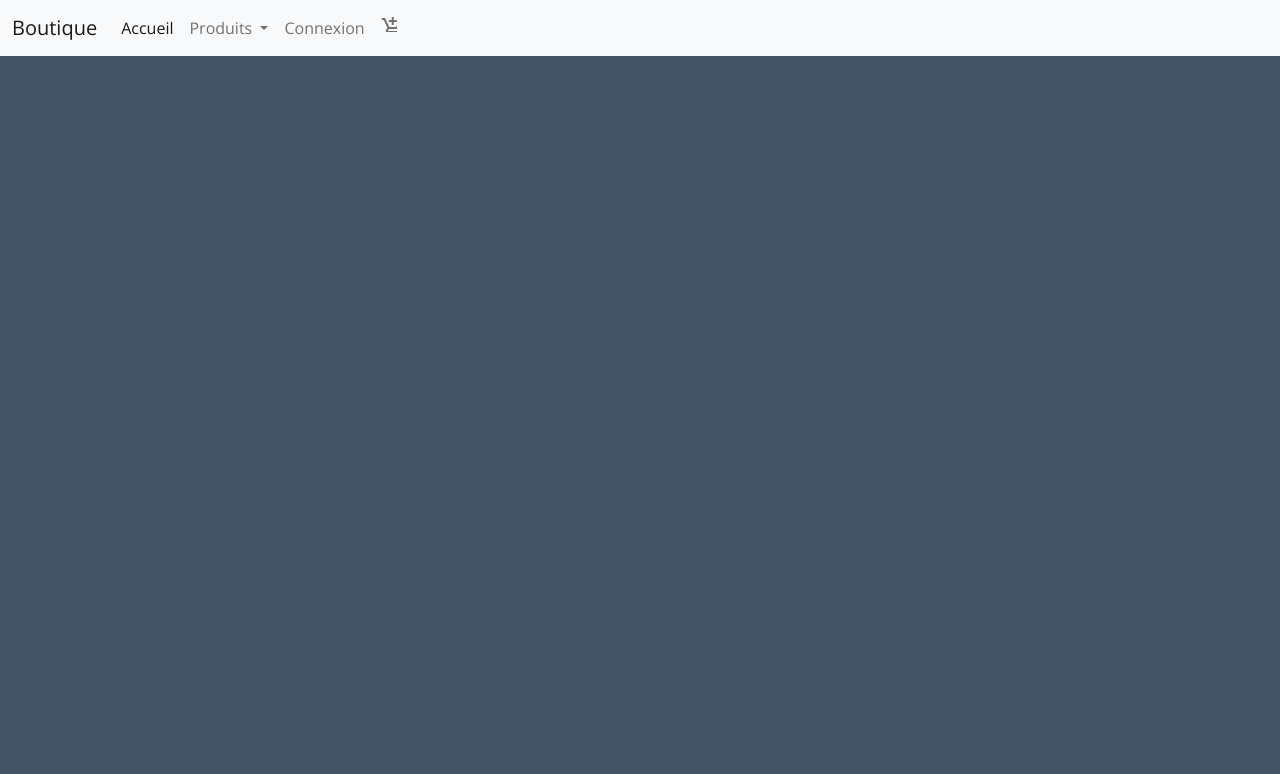
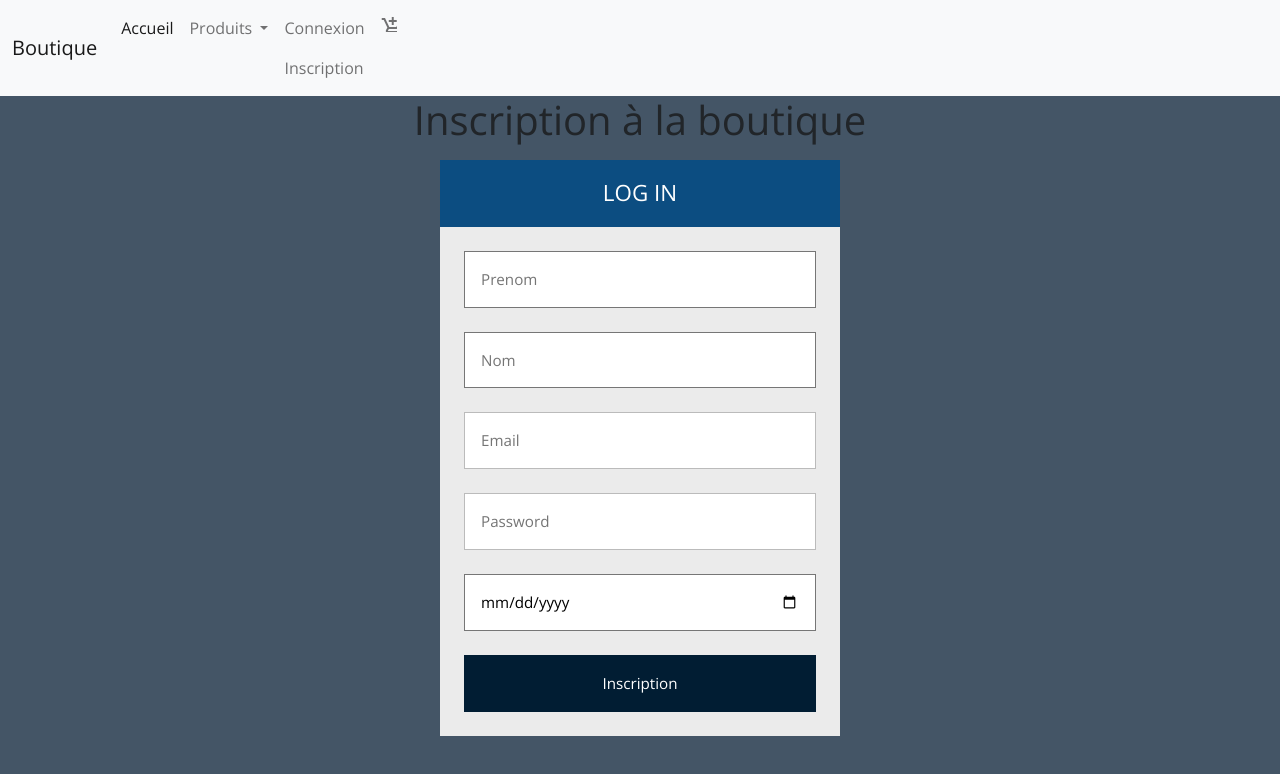
Before and after one commit to projet-asi-2022/project, an Angular app in the folder front/: page /inscription in a window 1280 px wide. Before the commit this address led to /. Shown: the top 774 px of the page. Built offline with nearby package versions, Linux system fonts and the light colour scheme.

Commit message:
Register module and page

```diff
--- a/front/src/app/app-routing.module.ts
+++ b/front/src/app/app-routing.module.ts
@@ -8,6 +8,7 @@ import { UserDetailsComponent } from './components/user-articles/details/details
 import { UserListComponent } from './components/user-articles/list/list.component';
 
 import { ConnexionComponent } from './auth/connexion/connexion.component';
+import { RegisterComponent } from './auth/register/register.component';
 import { AdminComponent } from './admin/admin.component';
 import { AuthGuard } from './auth.guard';
 import { PanierComponent } from './Pages/panier/panier.component';
@@ -15,6 +16,7 @@ import { PanierComponent } from './Pages/panier/panier.component';
 const routes: Routes = [
   { path: '', component: HomeComponent },
   { path: 'connexion', component: ConnexionComponent },
+  { path: 'inscription', component: RegisterComponent },
   { path: 'admin', component: AdminComponent, canActivate: [AuthGuard] },
   { path: 'panier', component: PanierComponent },
 
--- a/front/src/app/auth/auth.module.ts
+++ b/front/src/app/auth/auth.module.ts
@@ -1,13 +1,13 @@
 import { NgModule } from '@angular/core';
 import { CommonModule } from '@angular/common';
 import { ConnexionComponent } from './connexion/connexion.component';
-//import { AuthComponent } from './auth.component';
+import { RegisterComponent } from './register/register.component';
 import { FormsModule, ReactiveFormsModule } from '@angular/forms';
 
 @NgModule({
   declarations: [
     ConnexionComponent,
-    //    AuthComponent,
+    RegisterComponent
   ],
   imports: [
     CommonModule,
--- a/front/src/app/auth/connexion/connexion.component.html
+++ b/front/src/app/auth/connexion/connexion.component.html
@@ -1,46 +1,25 @@
-<!--<form #connexionForm="ngForm" (ngSubmit)="connexion(connexionForm)">
-  <div class="row mb—3" style="width: 569px">
-    <label for="inputEmai13" class="col-sm—2 col—formrlabel">Email</label>
-    <div class="col—sm—1a">
-      <input type="email" class="form-control" id="inputEmai13" name="email" #email="ngModel" ngModel email required>
-      <div class="alert alert—danger" *ngIf="formControls['email'].errors?.['required'] && formControls['touched']" role="alert">
-        Email required!
-      </div>
-    </div>
-  </div>
-  <div class="row mb—3" style="width: 500px">
-    <label for="inputPassword3" class="col—sm—2 col—form-label">Password</label>
-    <div class="col—sm—1a">
-      <input type="password" class="form—C0ntrol" id="inputPassword3" name="pass" #pass="ngModel" ngModel required minlength="8">
-      <div Class="alert alert—danger" *ngIF="messageError" role="alert">
-        {{messageError}}
-      </div>
-      <div class="alert alert—danger" *ngIF="pass.errors?.mimlength && pass.touched" role="alert">
-        minlength required!
-      </div>
-    </div>
-  </div>
-  <button type="submit" class="btn btn—primary" [disabled]="formControls['invalid']">Log in</button>
-</form>
--->
+
 <h1 style="text-align:center">
-  Angular 10 Auth Example
+  Connexion à la boutique
 </h1>
 <div class="login">
   <h2 class="login-header">Log in</h2>
   <form [formGroup]="loginForm" class="login-container" (ngSubmit)="connexion()">
+
     <p [ngClass]="{ 'has-error': isSubmitted && formControls['email'].errors }">
       <input type="email" placeholder="Email" formControlName="email">
     </p>
     <div *ngIf="isSubmitted && formControls['email'].errors" class="help-block">
       <div *ngIf="formControls['email'].errors?.['required']">Email is required</div>
     </div>
+
     <p [ngClass]="{ 'has-error': isSubmitted && formControls['password'].errors }">
       <input type="password" placeholder="Password" formControlName="password">
     </p>
     <div *ngIf="isSubmitted && formControls['password'].errors" class="help-block">
       <div *ngIf="formControls['password'].errors?.['required']">Password is required</div>
     </div>
+
     <p>
       <input type="submit" value="Log in">
     </p>
--- /dev/null
+++ b/front/src/app/auth/register/register.component.css
@@ -0,0 +1,87 @@
+/* 'Open Sans' font from Google Fonts */
+@import url(https://fonts.googleapis.com/css?family=Open+Sans:400,700);
+
+
+.login {
+  width: 400px;
+  margin: 16px auto;
+  font-size: 16px;
+}
+
+.login-header,
+.login p {
+  margin-top: 0;
+  margin-bottom: 0;
+}
+
+.login-triangle {
+  width: 0;
+  margin-right: auto;
+  margin-left: auto;
+  border: 12px solid transparent;
+  border-bottom-color: rgb(15, 66, 107);
+}
+
+.login-header {
+  background: rgb(12, 77, 129);
+  padding: 20px;
+  font-size: 1.4em;
+  font-weight: normal;
+  text-align: center;
+  text-transform: uppercase;
+  color: #fff;
+}
+
+.login-container {
+  background: #ebebeb;
+  padding: 12px;
+}
+
+.login p {
+  padding: 12px;
+}
+
+.login input {
+  box-sizing: border-box;
+  display: block;
+  width: 100%;
+  border-width: 1px;
+  border-style: solid;
+  padding: 16px;
+  outline: 0;
+  font-family: inherit;
+  font-size: 0.95em;
+}
+
+.login input[type="email"],
+.login input[type="password"] {
+  background: #fff;
+  border-color: #bbb;
+  color: #555;
+}
+
+.login input[type="email"]:focus,
+.login input[type="password"]:focus {
+  border-color: #888;
+}
+
+.login input[type="submit"] {
+  background: rgb(1, 29, 51);
+  border-color: transparent;
+  color: #fff;
+  cursor: pointer;
+}
+
+.login input[type="submit"]:hover {
+  background: #17c;
+}
+
+.login input[type="submit"]:focus {
+  border-color: #05a;
+}
+
+.has-error input[type="email"],
+.has-error input[type="password"] {
+    border-color: rgb(216, 12, 12);
+    color: rgb(230, 14, 14);
+}
--- /dev/null
+++ b/front/src/app/auth/register/register.component.html
@@ -0,0 +1,48 @@
+
+<h1 style="text-align:center">
+  Inscription à la boutique
+</h1>
+<div class="login">
+  <h2 class="login-header">Log in</h2>
+  <form [formGroup]="loginForm" class="login-container" (ngSubmit)="register()">
+
+    <p [ngClass]="{ 'has-error': isSubmitted && formControls['prenom'].errors }">
+      <input type="text" placeholder="Prenom" formControlName="prenom">
+    </p>
+    <div *ngIf="isSubmitted && formControls['prenom'].errors" class="help-block">
+      <div *ngIf="formControls['prenom'].errors?.['required']">Prenom is required</div>
+    </div>
+
+    <p [ngClass]="{ 'has-error': isSubmitted && formControls['nom'].errors }">
+      <input type="text" placeholder="Nom" formControlName="nom">
+    </p>
+    <div *ngIf="isSubmitted && formControls['nom'].errors" class="help-block">
+      <div *ngIf="formControls['nom'].errors?.['required']">Nom is required</div>
+    </div>
+
+    <p [ngClass]="{ 'has-error': isSubmitted && formControls['email'].errors }">
+      <input type="email" placeholder="Email" formControlName="email">
+    </p>
+    <div *ngIf="isSubmitted && formControls['email'].errors" class="help-block">
+      <div *ngIf="formControls['email'].errors?.['required']">Email is required</div>
+    </div>
+
+    <p [ngClass]="{ 'has-error': isSubmitted && formControls['password'].errors }">
+      <input type="password" placeholder="Password" formControlName="password">
+    </p>
+    <div *ngIf="isSubmitted && formControls['password'].errors" class="help-block">
+      <div *ngIf="formControls['password'].errors?.['required']">Password is required</div>
+    </div>
+
+    <p [ngClass]="{ 'has-error': isSubmitted && formControls['date_naissance'].errors }">
+      <input type="date" placeholder="Date de naissance" formControlName="date_naissance">
+    </p>
+    <div *ngIf="isSubmitted && formControls['date_naissance'].errors" class="help-block">
+      <div *ngIf="formControls['date_naissance'].errors?.['required']">Date de naissance is required</div>
+    </div>
+
+    <p>
+      <input type="submit" value="Inscription">
+    </p>
+  </form>
+</div>
--- /dev/null
+++ b/front/src/app/auth/register/register.component.ts
@@ -0,0 +1,47 @@
+import { Component, OnInit } from '@angular/core';
+import { AuthService } from '../auth.service';
+import { Router } from '@angular/router';
+import { FormBuilder, FormGroup, Validators } from '@angular/forms';
+import { User } from '../auth-data.model';
+
+@Component({
+  selector: 'app-register',
+  templateUrl: './register.component.html',
+  styleUrls: ['./register.component.css'],
+})
+export class RegisterComponent implements OnInit {
+  messageError: string = '';
+  loginForm: FormGroup;
+  isSubmitted = false;
+
+  constructor(
+    private authService: AuthService,
+    private router: Router,
+    private formBuilder: FormBuilder
+  ) {
+    this.loginForm = new FormGroup({});
+  }
+
+  ngOnInit(): void {
+    this.loginForm = this.formBuilder.group({
+      email: ['', Validators.required],
+      password: ['', Validators.required],
+      prenom: [''],
+      nom: [''],
+      date_naissance: [''],
+    });
+  }
+
+  register() {
+    this.isSubmitted = true;
+    if (this.loginForm.invalid) {
+      return;
+    }
+    this.authService.signIn(this.loginForm.value);
+    this.router.navigateByUrl('/admin');
+  }
+
+  get formControls() {
+    return this.loginForm.controls;
+  }
+}
--- a/front/src/app/components/navbar/navbar.component.html
+++ b/front/src/app/components/navbar/navbar.component.html
@@ -20,6 +20,7 @@
           </ul>
         <li class="nav-item">
           <a class="nav-link" routerLink="/connexion">Connexion</a>
+          <a class="nav-link" routerLink="/inscription">Inscription</a>
 
         </li>
         <li class="nav-item">
```
Also changed, not shown: 1 other file (tests, documents, lock files or other folders).
